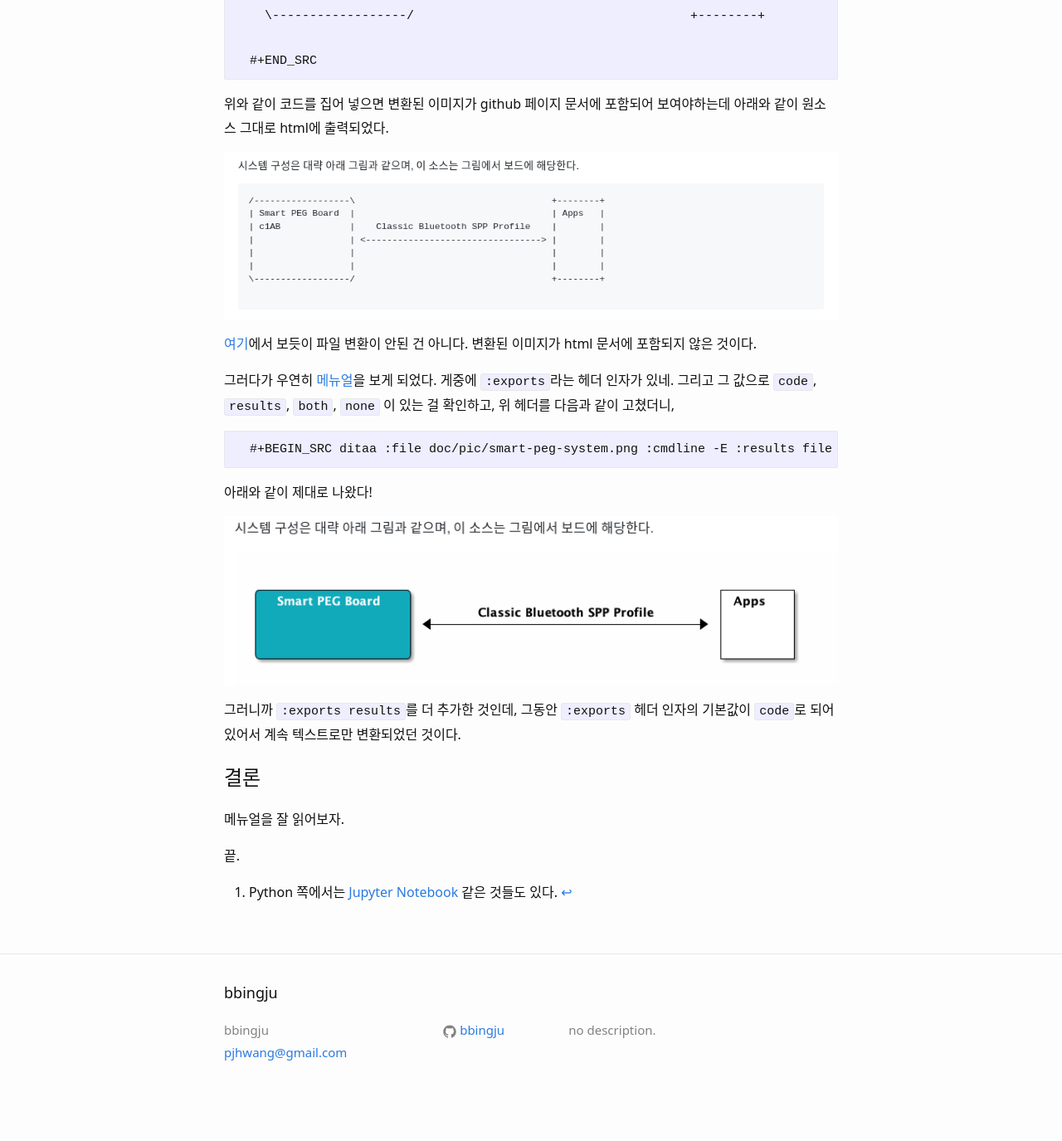
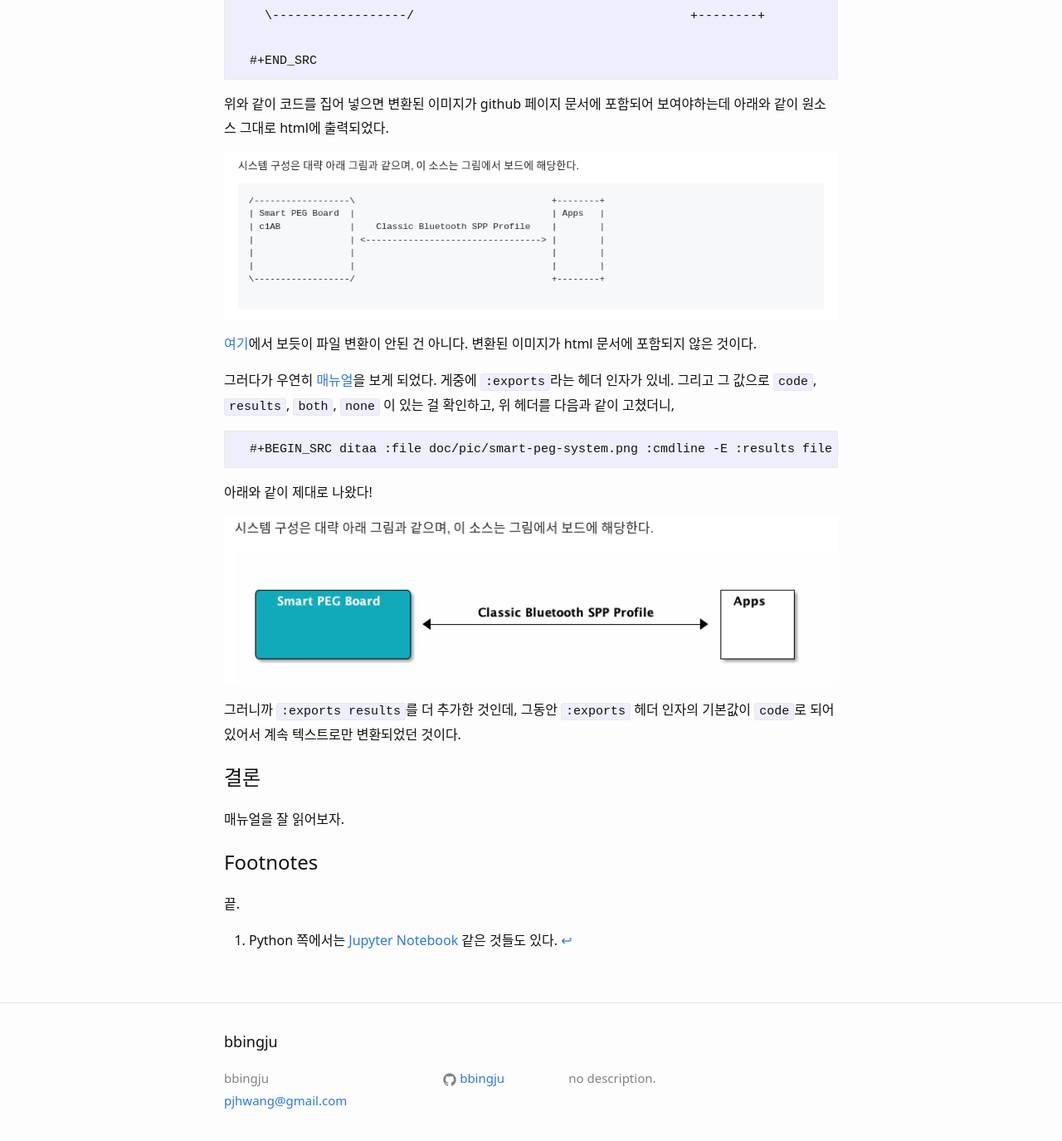
Before and after one commit to bbingju/bbingju.github.io, a Jekyll site: the page built from _posts/2019-11-17-exporting-images-on-orgmode.markdown, in a window 1280 px wide and 1400 px high, scrolled down 2182 px. Shown: the top 1375 px of the window at 83% size. Built offline with Jekyll 4.4.1, drawn with Linux system fonts in a browser that asks for light colours; before the commit the page ends 3524 px from its top, so only the background shows below that.

Commit message:
Fix typos

```diff
--- a/_posts/2019-11-17-exporting-images-on-orgmode.markdown
+++ b/_posts/2019-11-17-exporting-images-on-orgmode.markdown
@@ -102,7 +102,7 @@ github에서는 markdown 이나 org 포맷 등도 지원하므로 편의에 따
 보듯이 파일 변환이 안된 건 아니다. 변환된 이미지가 html 문서에 포함되지 않은 것이다.
 
 그러다가 우연히
-[메뉴얼](https://orgmode.org/manual/Specific-header-arguments.html#Specific-header-arguments)을
+[매뉴얼](https://orgmode.org/manual/Specific-header-arguments.html#Specific-header-arguments)을
 보게 되었다. 게중에 `:exports`라는 헤더 인자가 있네. 그리고 그 값으로 `code`, `results`, `both`, `none` 이 있는 걸 확인하고,
 위 헤더를 다음과 같이 고쳤더니,
 
@@ -120,8 +120,11 @@ github에서는 markdown 이나 org 포맷 등도 지원하므로 편의에 따
 
 # 결론
 
-메뉴얼을 잘 읽어보자.
+매뉴얼을 잘 읽어보자.
+
+
+# Footnotes
+[^1]: Python 쪽에서는 [Jupyter Notebook](https://jupyter.org/) 같은 것들도 있다.
+
 
 끝.
-
-[^1]: Python 쪽에서는 [Jupyter Notebook](https://jupyter.org/) 같은 것들도 있다.
```
